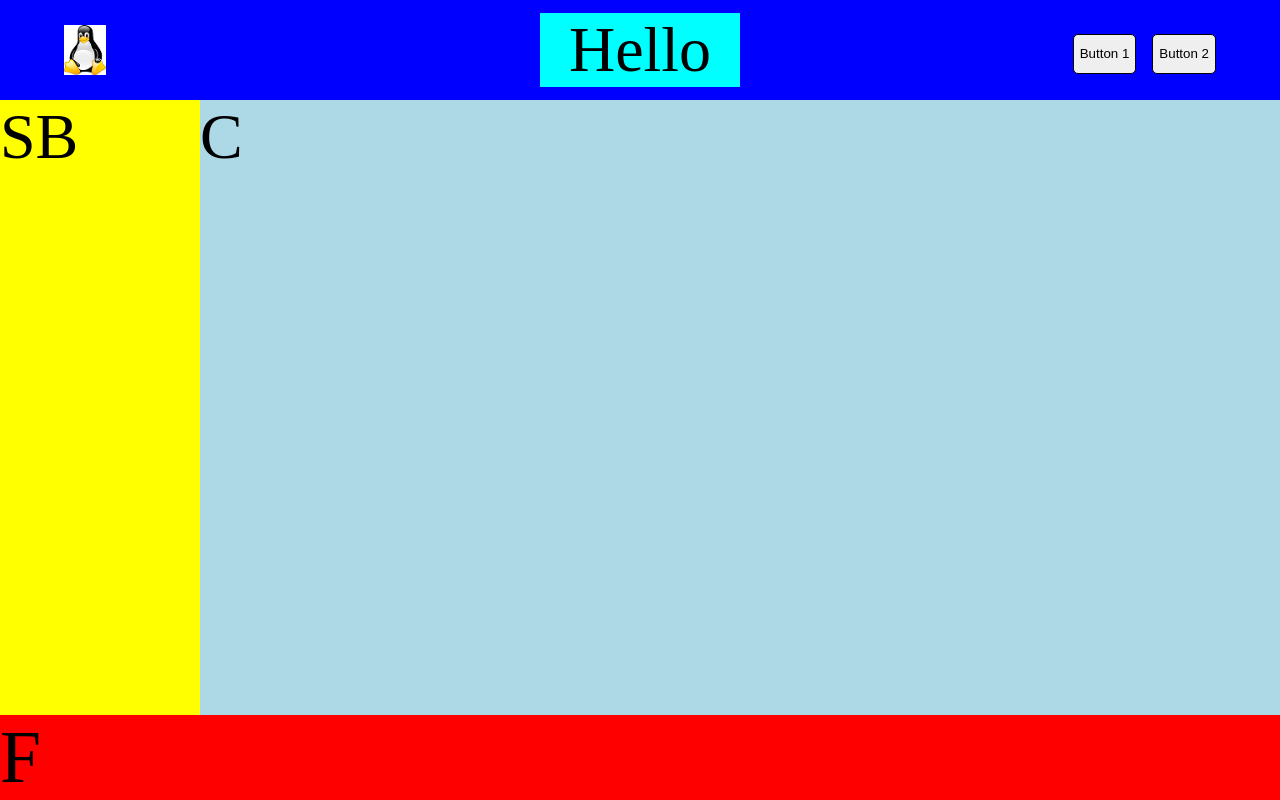
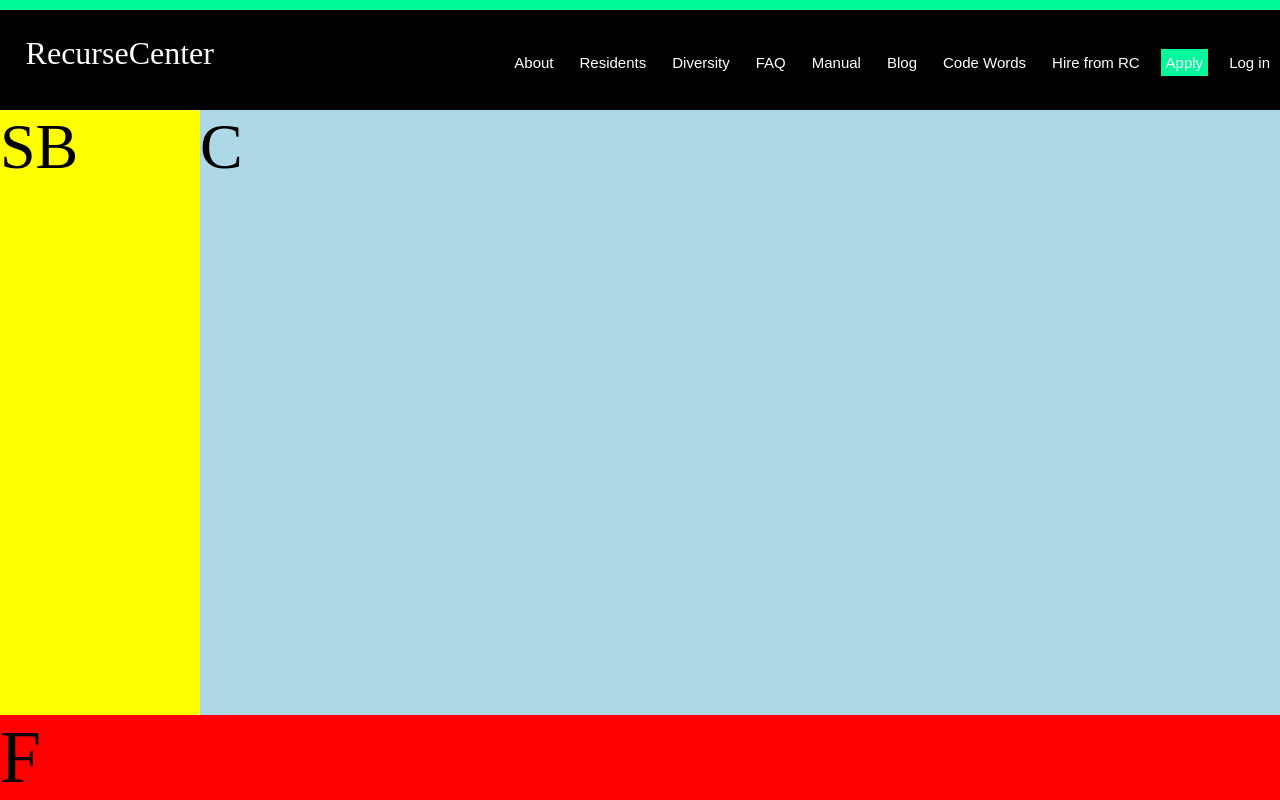
Before and after one commit to Zhanna1980/bootcampDay12CSS, a plain HTML site: page index.html in a window 1280 px wide. Drawn offline with Linux system fonts and the light colour scheme.

Commit message:
recurse center

```diff
--- a/index.html
+++ b/index.html
@@ -8,11 +8,18 @@
 <body>
 <div class="layout">
     <div class="header">
-        <img id="logo" src="_images/ping.png"/>
-        <div id="title">Hello</div>
+        <div id="logo">RecurseCenter</div>
         <div class="button-layout">
-        <button>Button 1</button>
-        <button>Button 2</button>
+            <button class="link-button">About</button>
+            <button class="link-button">Residents</button>
+            <button class="link-button">Diversity</button>
+            <button class="link-button">FAQ</button>
+            <button class="link-button">Manual</button>
+            <button class="link-button">Blog</button>
+            <button class="link-button">Code Words</button>
+            <button class="link-button">Hire from RC</button>
+            <button class="link-button green">Apply</button>
+            <button class="link-button">Log in</button>
         </div>
     </div>
 
--- a/style.css
+++ b/style.css
@@ -12,12 +12,14 @@ html, body {
 }
 
 .header {
+    border-top: 10px solid mediumspringgreen;
     display: flex;
     flex-direction: row;
     position: relative;
     height: 100px;
     min-height: 100px;
-    background-color: blue;
+    background-color: black;
+    color: white;
 
 }
 
@@ -26,30 +28,30 @@ html, body {
     vertical-align: middle;
     top: 25%;
     height: 50%;
-    left: 5vw;
-
+    left: 2vw;
+    font-size: 50%;
 }
 
-#title{
-    text-align: center;
-    vertical-align: middle;
-    background-color: cyan;
-    width: 200px;
-    margin: auto;
-}
 .button-layout{
-    right: 5vw;
+    right: 5px;
     position: absolute;
-    vertical-align: middle;
+    margin-top: auto;
+    height: 100%;
 }
 
-.button-layout > button{
-    height: 3em;
-    border-radius: 5px;
-    border: 1px solid black;
+.button-layout > .link-button{
+    padding: 5px;
+    margin:0;
+    top: 25%;
+    background-color: black;
+    color:white;
+    border: none;
+    font-size: 15px;
 }
 
-
+.link-button.green{
+    background-color: mediumspringgreen;
+}
 
 .sub-layout {
     display: flex;
```
